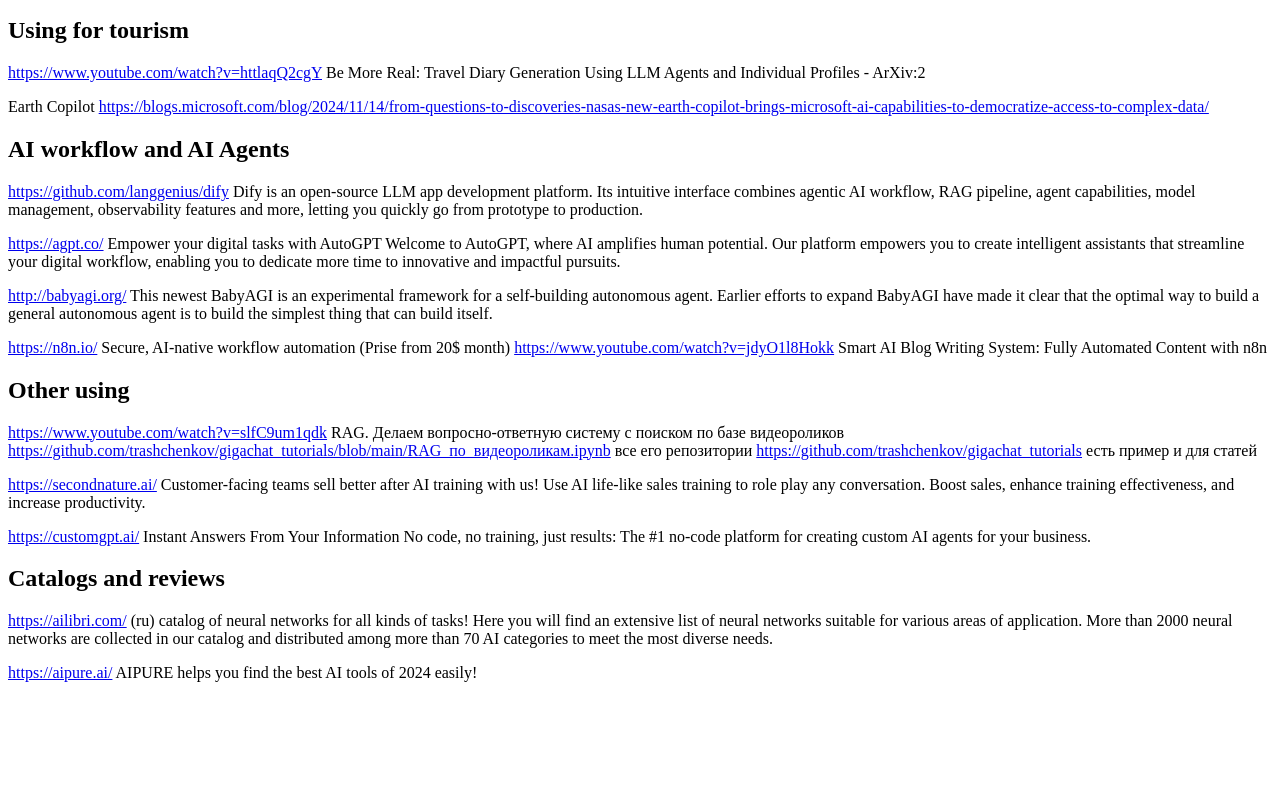
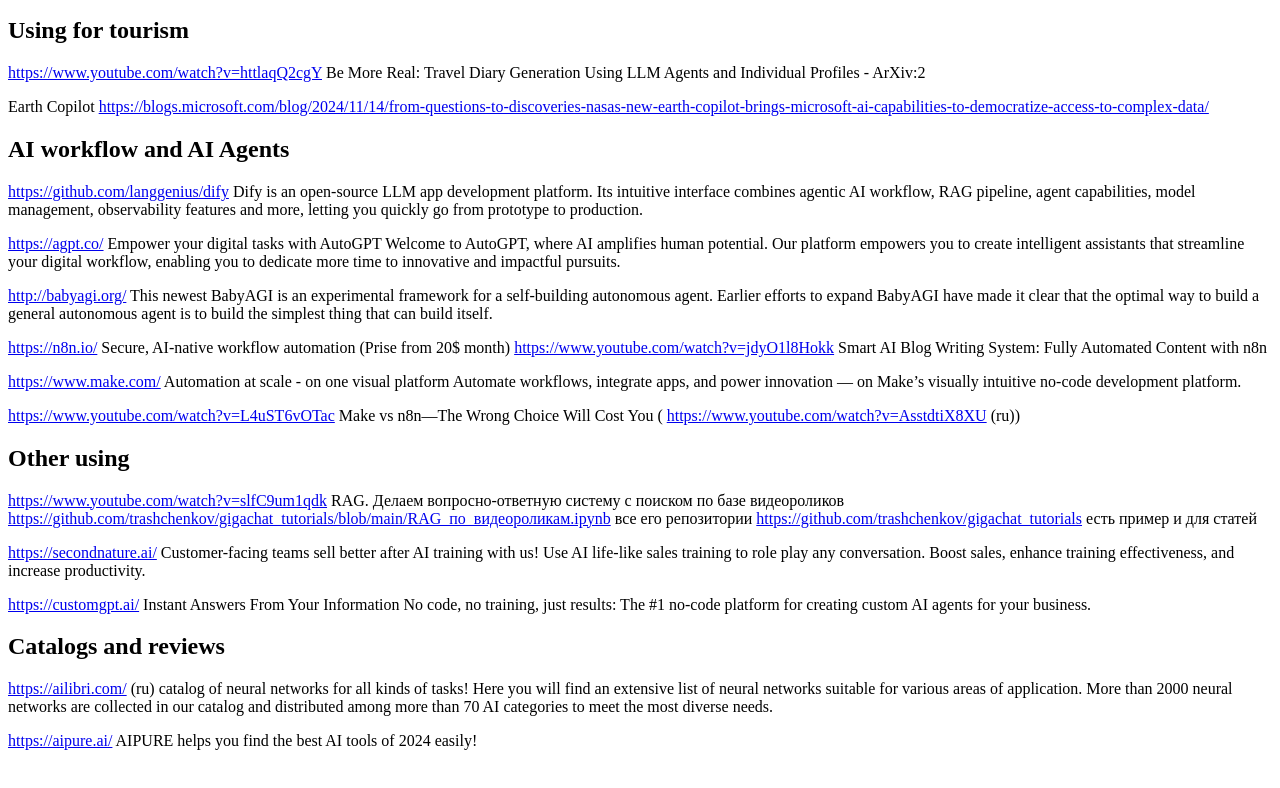
Before and after one commit to dionext/dioportal-input, a plain HTML site: page en/ai-usecases.htm in a window 1280 px wide. Shown: the part 5274-6062 px from the top of the page. Before the commit the page ends 6040 px from the top, so only its background shows below. Drawn offline with Linux system fonts and the light colour scheme.

Commit message:
no message

```diff
--- a/en/ai-usecases.htm
+++ b/en/ai-usecases.htm
@@ -159,6 +159,18 @@
         <p> <span class="yt-core-attributed-string yt-core-attributed-string--white-space-pre-wrap"> <a href="https://agpt.co/" rel="nofollow" target="_blank" class="external">https://agpt.co/</a> Empower your digital tasks with AutoGPT Welcome to AutoGPT, where AI amplifies human potential. Our platform empowers you to create intelligent assistants that streamline your digital workflow, enabling you to dedicate more time to innovative and impactful pursuits. </span></p>
         <p> <span class="yt-core-attributed-string yt-core-attributed-string--white-space-pre-wrap"> <a href="http://babyagi.org/" rel="nofollow" target="_blank" class="external">http://babyagi.org/</a> This newest BabyAGI is an experimental framework for a self-building autonomous agent. Earlier efforts to expand BabyAGI have made it clear that the optimal way to build a general autonomous agent is to build the simplest thing that can build itself.</span></p>
         <p> <span class="yt-core-attributed-string yt-core-attributed-string--white-space-pre-wrap"> <a href="https://n8n.io/" rel="nofollow" target="_blank" class="external">https://n8n.io/</a> Secure, AI-native workflow automation (Prise from 20$ month) <a href="https://www.youtube.com/watch?v=jdyO1l8Hokk" rel="nofollow" target="_blank" class="external">https://www.youtube.com/watch?v=jdyO1l8Hokk</a> Smart AI Blog Writing System: Fully Automated Content with n8n </span></p>
+		<p>
+		<span class="yt-core-attributed-string yt-core-attributed-string--white-space-pre-wrap">
+		<a href="https://www.make.com/">https://www.make.com/</a> Automation at
+		scale - on one visual platform Automate workflows, integrate apps, and
+		power innovation — on Make’s visually intuitive no-code development
+		platform. </span></p>
+		<p>
+		<span class="yt-core-attributed-string yt-core-attributed-string--white-space-pre-wrap">
+		<a href="https://www.youtube.com/watch?v=L4uST6vOTac">https://www.youtube.com/watch?v=L4uST6vOTac</a>
+		Make vs n8n—The Wrong Choice Will Cost You (
+		<a href="https://www.youtube.com/watch?v=AsstdtiX8XU">https://www.youtube.com/watch?v=AsstdtiX8XU</a>
+		(ru)) </span></p>
         <h2><a name="id27"></a>Other using</h2>
         <p><a href="https://www.youtube.com/watch?v=slfC9um1qdk" rel="nofollow" target="_blank" class="external">https://www.youtube.com/watch?v=slfC9um1qdk</a> RAG. Делаем вопросно-ответную систему с поиском по базе видеороликов&#xa0; <a href="https://github.com/trashchenkov/gigachat_tutorials/blob/main/RAG_по_видеороликам.ipynb" rel="nofollow" target="_blank" class="external">https://github.com/trashchenkov/gigachat_tutorials/blob/main/RAG_по_видеороликам.ipynb</a> все его репозитории <a href="https://github.com/trashchenkov/gigachat_tutorials" rel="nofollow" target="_blank" class="external"> https://github.com/trashchenkov/gigachat_tutorials</a> есть пример и для статей </p>
         <p><a href="https://secondnature.ai/" rel="nofollow" target="_blank" class="external">https://secondnature.ai/</a> Customer-facing teams sell better after AI training with us! Use AI life-like sales training to role play any conversation. Boost sales, enhance training effectiveness, and increase productivity. </p>
```
